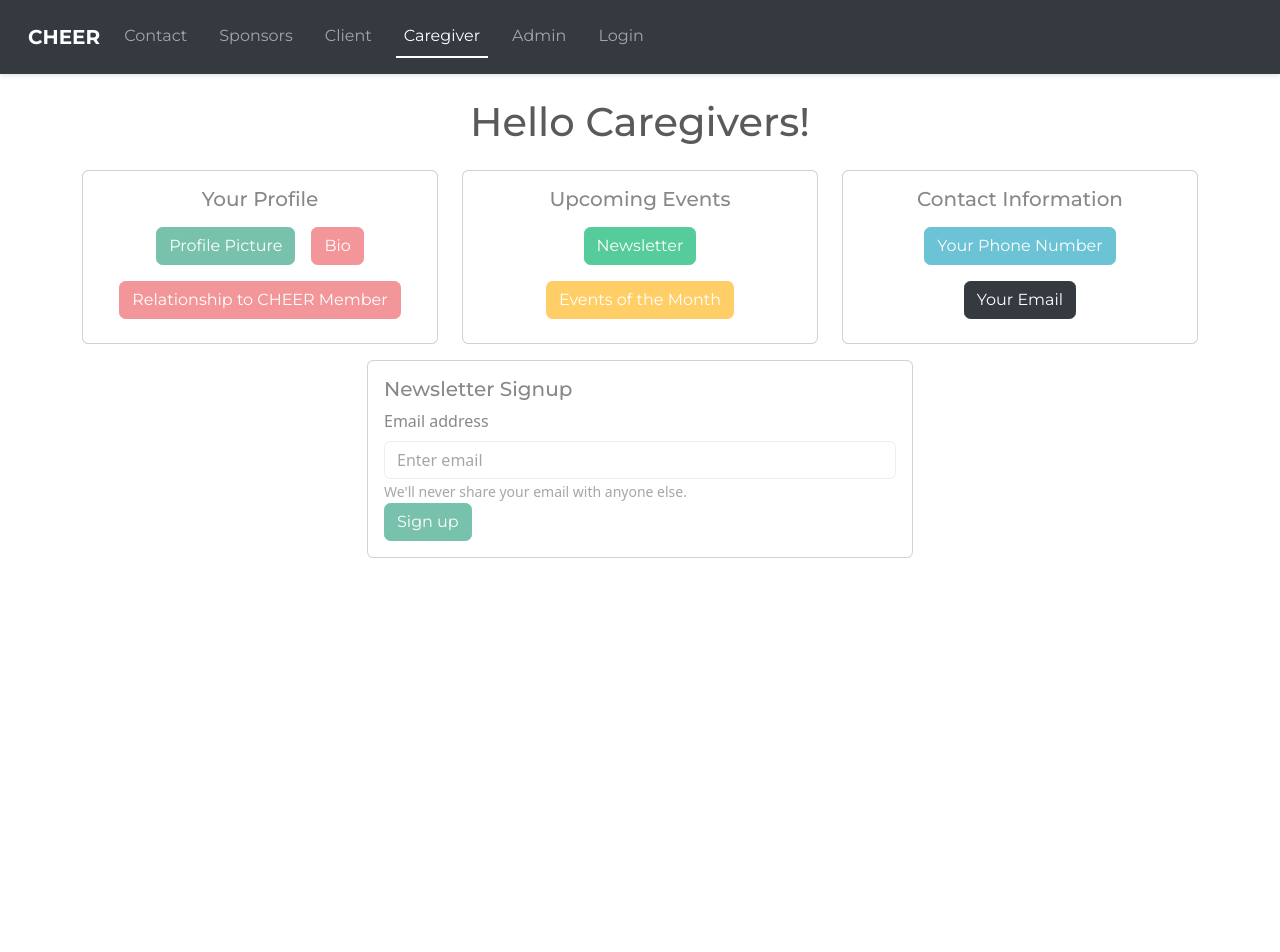
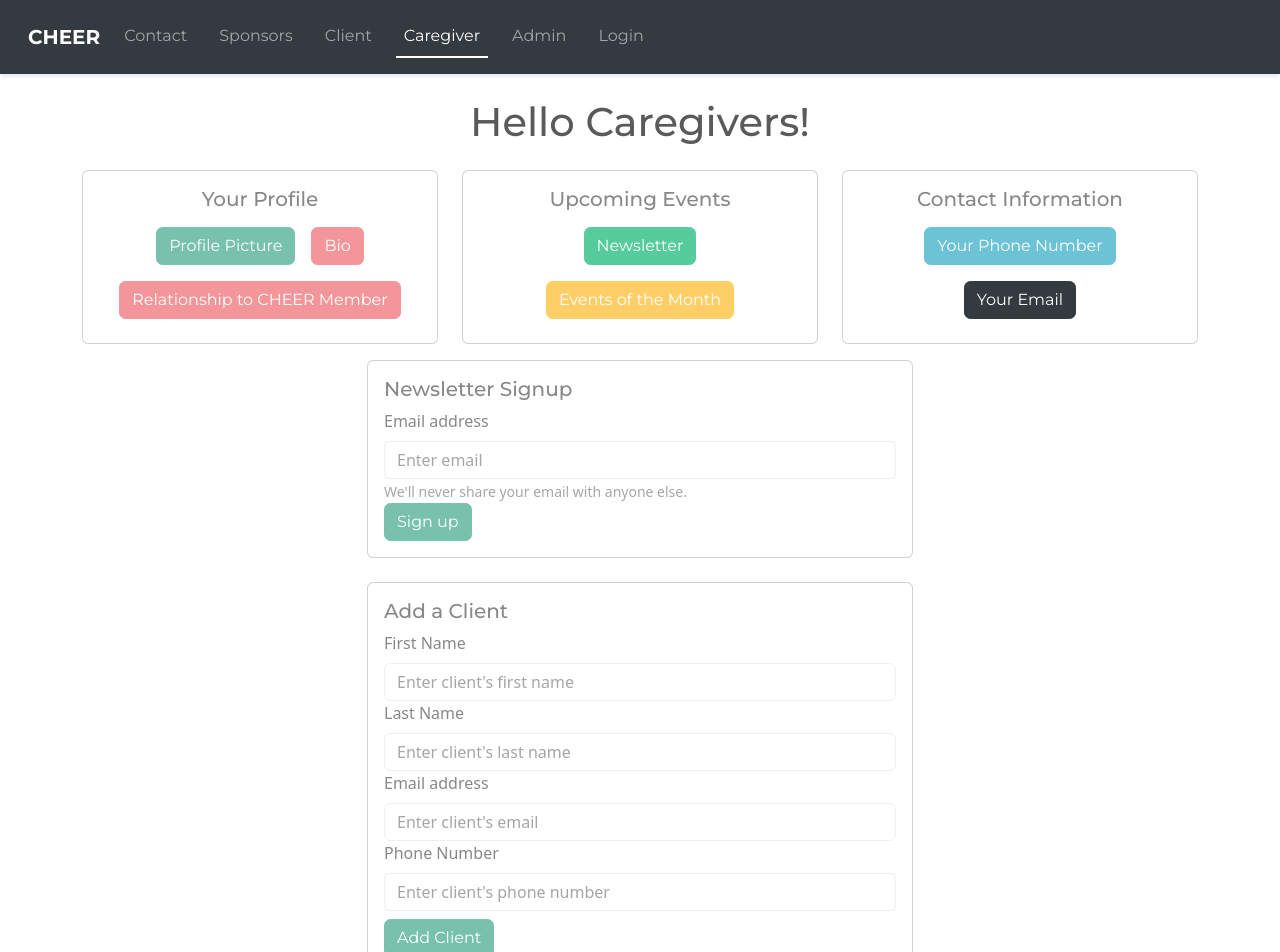
Before and after one commit to wseguin03/cheer-docker, a React (Create React App) app in the folder Client/: page /caregiver in a window 1280 px wide. Shown: the top 952 px of the page. Before the commit the page ends 800 px from the top, so only its background shows below. Built offline with nearby package versions, Linux system fonts and the light colour scheme.

Commit message:
added form for caregiver to register a client, and changed schema to link caregivers to clients

```diff
--- a/Client/src/components/CaregiverPage.js
+++ b/Client/src/components/CaregiverPage.js
@@ -6,20 +6,44 @@ import Row from 'react-bootstrap/Row';
 import Col from 'react-bootstrap/Col';
 import Form from 'react-bootstrap/Form';
 
+const CaregiverPage = () => {
+    const [clientEmail, setClientEmail] = useState('');
+    const [clientFirstName, setClientFirstName] = useState('');
+    const [clientLastName, setClientLastName] = useState('');
+    const [clientPhoneNumber, setClientPhoneNumber] = useState('');
+    const [email, setEmail] = useState(''); // State for the newsletter email
 
-const CaregiverPage = () => {
-    const [email, setEmail] = useState('');
+    // Handler for client information change
+    const handleClientInfoChange = (setter) => (e) => setter(e.target.value);
 
-    const handleEmailChange = (e) => {
-        setEmail(e.target.value);
+    // Handler for the newsletter email change
+    const handleEmailChange = (e) => setEmail(e.target.value);
+
+    const handleClientSubmit = async (e) => {
+        e.preventDefault();
+        const clientInfo = {
+            email: clientEmail,
+            firstName: clientFirstName,
+            lastName: clientLastName,
+            phoneNumber: clientPhoneNumber,
+            userType: 'client',
+        };
+
+        console.log('Client info submitted:', clientInfo);
+        // Reset the client information input fields after submission
+        setClientEmail('');
+        setClientFirstName('');
+        setClientLastName('');
+        setClientPhoneNumber('');
+
+        // Here, you would typically send the clientInfo to your backend
     };
 
     const handleSubmit = (e) => {
         e.preventDefault();
-        // Here, you can add the logic to handle the form submission, such as sending the email to a backend endpoint.
-        console.log('Email submitted:', email);
-        // Reset the email input field after submission
+        console.log('Newsletter Email submitted:', email);
         setEmail('');
+        // Here, you would typically handle the newsletter signup
     };
 
     return (
@@ -64,9 +88,37 @@ const CaregiverPage = () => {
                                 <Form.Group controlId="formBasicEmail">
                                     <Form.Label>Email address</Form.Label>
                                     <Form.Control type="email" placeholder="Enter email" value={email} onChange={handleEmailChange} required />
-                <Form.Text className="text-muted"> We'll never share your email with anyone else. </Form.Text>
+                                    <Form.Text className="text-muted">We'll never share your email with anyone else.</Form.Text>
                                 </Form.Group>
                                 <Button variant="primary" type="submit">Sign up</Button>
+                            </Form>
+                        </Card.Body>
+                    </Card>
+                </Col>
+            </Row>
+            <Row className="justify-content-center mt-4">
+                <Col md={6}>
+                    <Card>
+                        <Card.Body>
+                            <Card.Title>Add a Client</Card.Title>
+                            <Form onSubmit={handleClientSubmit}>
+                                <Form.Group controlId="clientFirstName">
+                                    <Form.Label>First Name</Form.Label>
+                                    <Form.Control type="text" placeholder="Enter client's first name" value={clientFirstName} onChange={handleClientInfoChange(setClientFirstName)} required />
+                                </Form.Group>
+                                <Form.Group controlId="clientLastName">
+                                    <Form.Label>Last Name</Form.Label>
+                                    <Form.Control type="text" placeholder="Enter client's last name" value={clientLastName} onChange={handleClientInfoChange(setClientLastName)} required />
+                                </Form.Group>
+                                <Form.Group controlId="clientEmail">
+                                    <Form.Label>Email address</Form.Label>
+                                    <Form.Control type="email" placeholder="Enter client's email" value={clientEmail} onChange={handleClientInfoChange(setClientEmail)} required />
+                                </Form.Group>
+                                <Form.Group controlId="clientPhoneNumber">
+                                    <Form.Label>Phone Number</Form.Label>
+                                    <Form.Control type="text" placeholder="Enter client's phone number" value={clientPhoneNumber} onChange={handleClientInfoChange(setClientPhoneNumber)} required />
+                                </Form.Group>
+                                <Button variant="primary" type="submit" className="mt-2">Add Client</Button>
                             </Form>
                         </Card.Body>
                     </Card>
```
Lines whose indentation alone changed are shown as unchanged.
